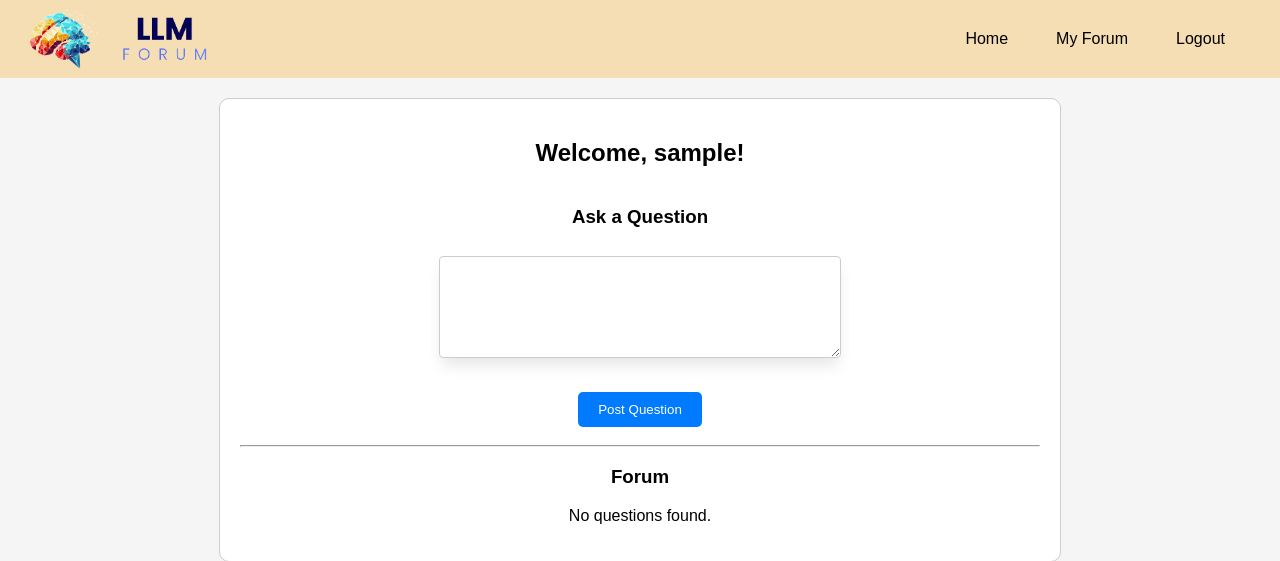
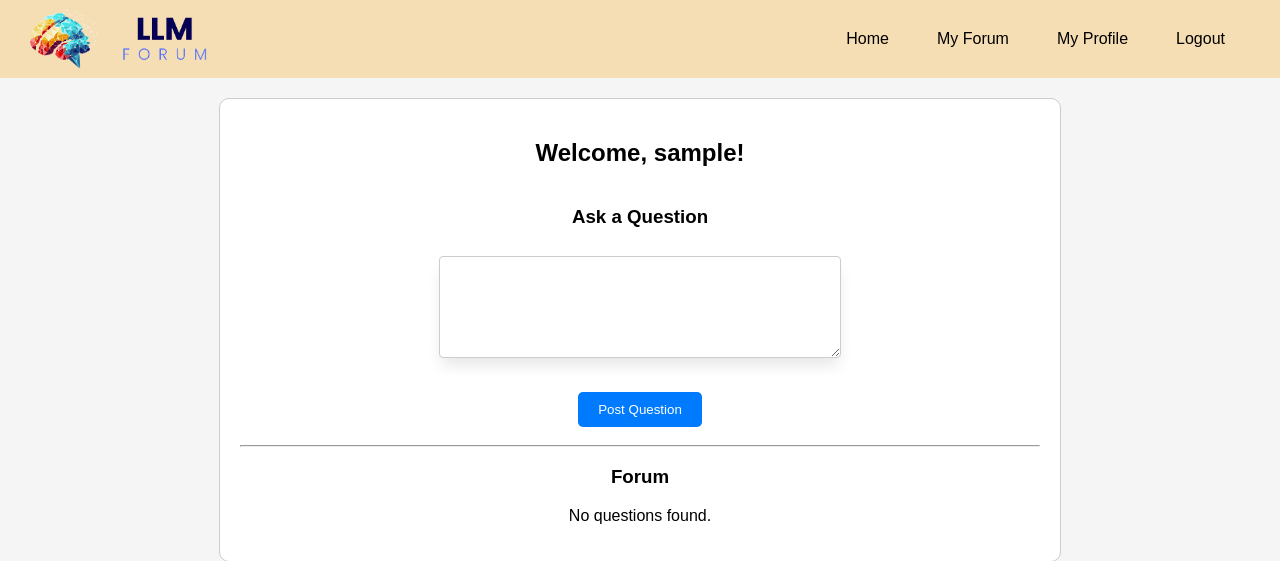
Before and after one commit to jith4j/CITS5505-Agile-Web-Development, a Flask app: a page that uses app/templates/navbar.html in a window 1280 px wide. Shown: the top 561 px of the page. Run offline with Flask 3, Linux system fonts and the light colour scheme; the visitor is signed in with stand-in values (Sample User, id 1); data comes from the database, SQL or seed files in the repository; data that the repository does not hold is empty.

Commit message:
Added My Profile to the Nav branch
Added My Profile button to the Nav bar and connected it to the
Profile page via the function already in routes.py

```diff
--- a/app/templates/navbar.html
+++ b/app/templates/navbar.html
@@ -20,6 +20,7 @@
             <a href="{{ url_for('index') }}">Home</a>
             {% if current_user.is_authenticated %}
             <a href="{{ url_for('forum', username=current_user.username) }}">My Forum</a>
+            <a href="{{ url_for('profile') }}">My Profile</a>
             <a href="{{ url_for('logout') }}">Logout</a>
             {% else %}
             <a href="{{ url_for('login') }}">Login</a>
```
